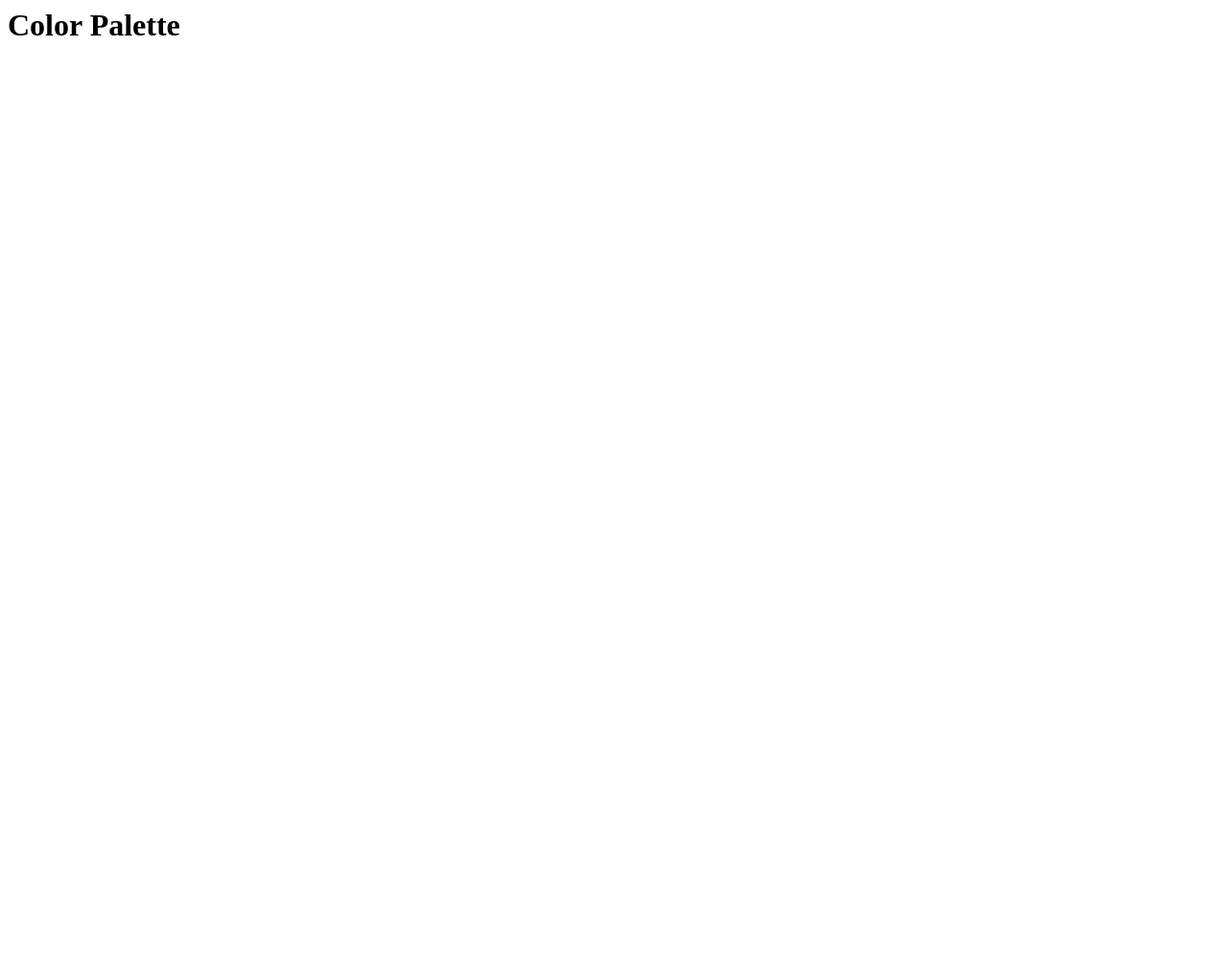
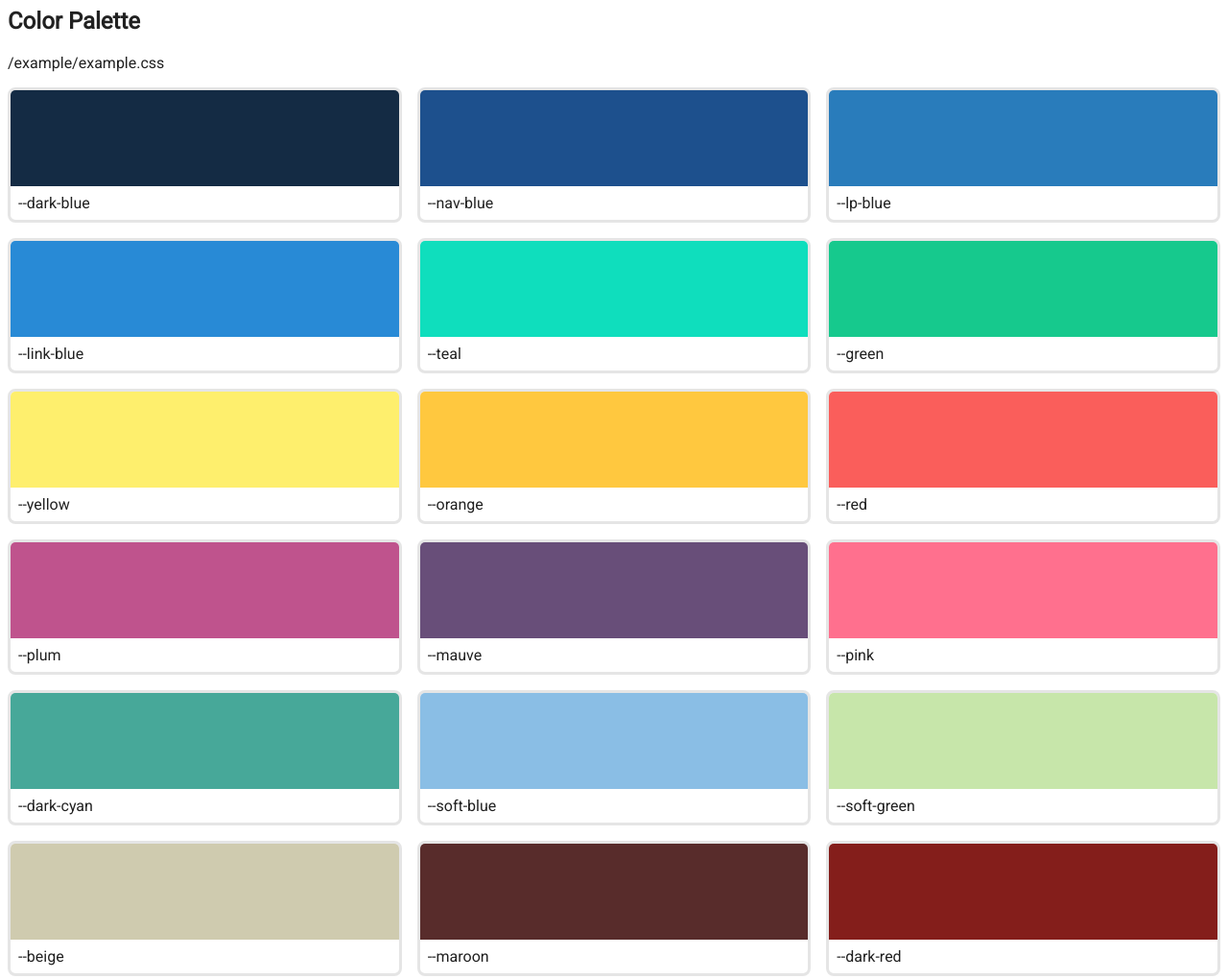
Before and after one commit to gauntface/hopin-styleguide, a plain HTML site: page src/colors.html in a window 1280 px wide. Shown: the top 1020 px of the page at 96% size. Before the commit the page ends 800 px from the top, so only its background shows below. Drawn offline with Linux system fonts and the light colour scheme.

Commit message:
Adding colors + clipboards

```diff
--- a/src/colors.html
+++ b/src/colors.html
@@ -1,9 +1,23 @@
-<link rel="stylesheet" href="../example/example.css">
+<html>
+<head>
+    <!-- TODO: Need some way to add this dynamically -->
+    <link rel="stylesheet" href="../example/example.css">
 
-<h1>Color Palette</h1>
+    <link rel="stylesheet" href="https://fonts.googleapis.com/icon?family=Material+Icons">
+    <link rel="stylesheet" href="https://fonts.googleapis.com/css?family=Roboto:300,400">
+    <link rel="stylesheet" href="./styles/common.css">
+    <link rel="stylesheet" href="./styles/colors.css">
+</head>
+<body>
+    <section class="content">
+        <h1>Color Palette</h1>
 
-<section class='cp-container'>
+        <div class='cp-container'>
 
-</section>
+        </div>
+    </section>
 
-<script src="./scripts/colors.js" async defer></script>
+    <script src="./scripts/clipboard.js"></script>
+    <script src="./scripts/colors.js"></script>
+</body>
+</html>
--- /dev/null
+++ b/src/scripts/clipboard.js
@@ -0,0 +1,25 @@
+function copyToClipboard(txt) {
+    const hiddenElement = document.createElement('div');
+    hiddenElement.textContent = txt;
+    document.body.appendChild(hiddenElement);
+
+    var range = document.createRange();
+    range.selectNode(hiddenElement);
+
+    window.getSelection().empty()
+    window.getSelection().addRange(range);
+
+    let success = false;
+    try {
+      // Now that we've selected the anchor text, execute the copy command
+      success = document.execCommand('copy');
+    } catch(err) {
+      console.log('Error thrown when copying text: ', err);
+    }
+
+    // Remove the selections
+    window.getSelection().removeRange(range);
+    document.body.removeChild(hiddenElement);
+
+    return success;
+}
--- a/src/scripts/colors.js
+++ b/src/scripts/colors.js
@@ -3,23 +3,121 @@ class ColorPalette {
     this.container = document.querySelector('.cp-container');
   }
 
+  updateColorPalette() {
+    // TODO: Make this remove inner children
+    this.container.innerHTML = '';
+
+    const groups = this.getColors();
+    for (const g of groups) {
+      if (g.colors.length === 0) {
+        continue;
+      }
+
+      const href = new URL(g.href);
+      const stylesheetHref = document.createElement('p');
+      if (href.host === window.location.host) {
+        stylesheetHref.textContent = href.pathname;
+      } else {
+        stylesheetHref.textContent = g.href;
+      }
+
+      const stylesheetColors = document.createElement('div');
+      stylesheetColors.classList.add('cp-colors');
+
+      for (const c of g.colors) {
+        const colorSwatch = document.createElement('div');
+        colorSwatch.classList.add('cp-swatch_color');
+        colorSwatch.style.backgroundColor = c.value;
+
+        const colorTab = document.createElement('div');
+        colorTab.classList.add('cp-swatch_tab');
+
+        const colorName = document.createElement('soan');
+        colorName.classList.add('cp-swatch_name');
+        colorName.textContent = c.name;
+
+        const copyText = document.createElement('div');
+        copyText.classList.add('cp-swatch_copytext');
+        copyText.textContent = 'Copy';
+
+        colorTab.appendChild(colorName);
+        colorTab.appendChild(copyText);
+
+        const swatch = document.createElement('div');
+        swatch.classList.add('cp-swatch');
+        swatch.appendChild(colorSwatch);
+        swatch.appendChild(colorTab);
+        swatch.addEventListener('click', (e) => {
+          e.preventDefault();
+          swatch.disabled = true;
+          const success = copyToClipboard(c.value);
+          if (success) {
+            copyText.textContent = 'Copied';
+            setTimeout(() => {
+              copyText.textContent = 'Copy';
+              swatch.disabled = false;
+            }, 1000);
+          } else {
+            swatch.disabled = false;
+          }
+        });
+
+        stylesheetColors.appendChild(swatch);
+      }
+
+      const groupContainer = document.createElement('section');
+      groupContainer.classList.add('cp-stylesheet');
+      groupContainer.appendChild(stylesheetHref);
+      groupContainer.appendChild(stylesheetColors);
+
+      this.container.appendChild(groupContainer);
+    }
+  }
+
   getColors() {
+    const groups = [];
     for (const s of document.styleSheets) {
       const stylesheet = s.valueOf(':root');
       if (!stylesheet) {
         continue;
       }
 
-      for (const r of stylesheet.rules) {
-        console.log(r);
+      try {
+        const group = {
+          href: stylesheet.href,
+          colors: [],
+        };
+
+        for (const r of stylesheet.rules) {
+          for (const e of r.styleMap.entries()) {
+            const name = e[0];
+            const value = e[1][0][0];
+            if (name.indexOf('--') === 0) {
+              console.log(name, value);
+              group.colors.push({
+                name,
+                value,
+              });
+            }
+          }
+        }
+
+
+        groups.push(group);
+      } catch (err) {
+        // External stylesheets will not be accessible from JavaScript
+        // in which case this error will be thrown.
+        console.error(`Unable to get colors from ${stylesheet.href}: `, err);
       }
     }
+    return groups;
   }
 }
 
 window.addEventListener('load', () => {
   const cp = new ColorPalette();
-  cp.getColors();
+  console.log(cp.getColors());
+  cp.updateColorPalette();
   /* const colorPalette = document.querySelector('.color-palette');
 colorPalette.innerHTML = '';
 
--- /dev/null
+++ b/src/styles/colors.css
@@ -0,0 +1,37 @@
+.cp-colors {
+    display: grid;
+    grid-template-columns: repeat(12, 1fr);
+    grid-column-gap: 1rem;
+    grid-row-gap: 1rem;
+}
+.cp-swatch {
+    grid-column: span 4;
+    display:grid;
+    border-radius: 8px;
+    overflow:hidden;
+    border-color: rgba(0,0,0,0.1);
+    border-style: solid;
+}
+.cp-swatch_color {
+    width: 100%;
+    height: 100px;
+}
+.cp-swatch_tab {
+    margin: 0;
+    padding: 0.5em;
+    display: flex;
+    flex-direction: row;
+    justify-content: space-between;
+}
+.cp-swatch_copytext {
+    visibility:hidden;
+}
+.cp-swatch:hover {
+    border-color: rgba(0,0,0,0.3);
+}
+.cp-swatch:hover .cp-swatch_copytext {
+    visibility:visible;
+}
+.cp-swatch:active {
+    border-color: rgba(0,0,0,0.5);
+}
--- /dev/null
+++ b/src/styles/common.css
@@ -0,0 +1,5 @@
+body {
+    background: #ffffff;
+    color: #212121;
+    font-family: 'Roboto', sans-serif;
+}
```
